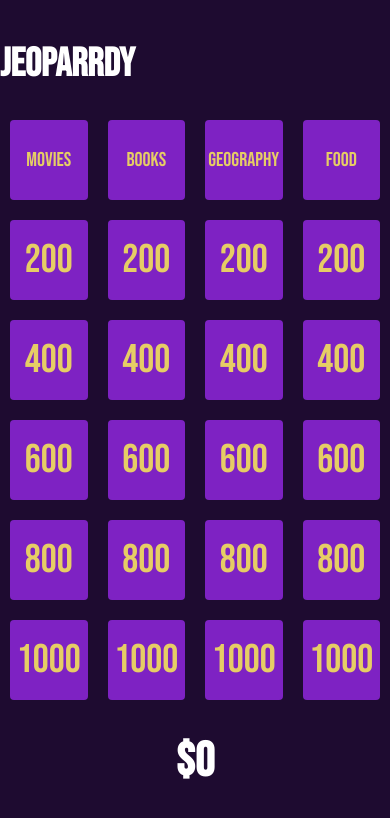
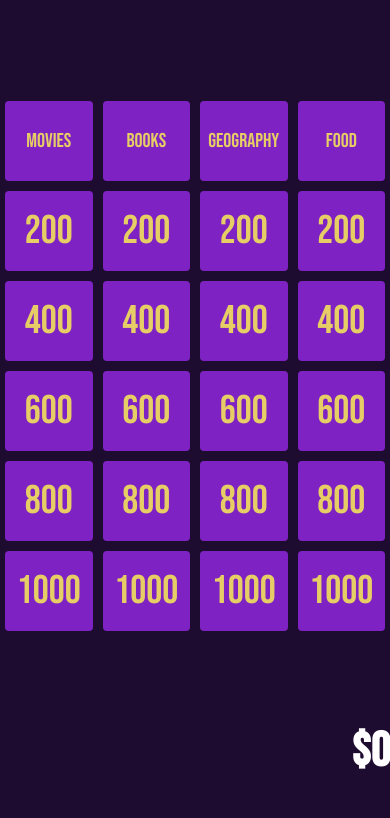
Before and after one commit to tonsz/jeoparrdy, a plain HTML site: page index.html in a window 390 px wide. Both pictures are taken after a click on the button "Start". Drawn offline with nearby package versions, Linux system fonts and the light colour scheme; some packages are replaced by stand-ins of ours; a script that the page names is missing; a web font is replaced by a local one.

Commit message:
style adjustments

```diff
--- a/app.js
+++ b/app.js
@@ -249,7 +249,7 @@ function startGame() {
       $(`#${q.category.toLowerCase()}`).append(questionMarkup);
     });
   }).then(function () {
-    $(".top").css("visibility", "visible");
+    $(".bottom").css("visibility", "visible");
     $(".board").css("visibility", "visible");
     $(".money").css("visibility", "visible");
 
--- a/index.html
+++ b/index.html
@@ -8,13 +8,13 @@
   </head>
   <body>
     <div class="app">
-      <div class="top">
-        <h1 class="sub-title">jeoparrdy</h1>
+      <!-- <h1 class="sub-title">jeoparrdy</h1> -->
+      <div class="board"></div>
+      <div class="bottom">
         <div class="stars"></div>
-      </div>
-      <div class="board"></div>
-      <div class="money">
-        <h1 class="sub-title" id="money">0</h1>
+        <div class="money">
+          <h1 class="sub-title" id="money">0</h1>
+        </div>
       </div>
 
       <div class="modal">
--- a/style.css
+++ b/style.css
@@ -26,12 +26,11 @@ body {
   text-align: center;
   color: #fff;
 }
-.top {
+.bottom {
   visibility: hidden;
-  margin-top: 20px;
   display: flex;
   justify-content: space-between;
-  align-items: center;
+  align-items: start;
 }
 .welcome {
   display: flex;
@@ -63,7 +62,6 @@ body {
   visibility: hidden;
 }
 .box {
-  /* width: 180px; */
   height: 80px;
   background-color: var(--box-color);
   color: var(--title-color);
@@ -220,6 +218,9 @@ small {
 }
 
 @media screen and (max-width: 480px) {
+  body {
+    margin: 10px auto;
+  }
   .modal-content {
     padding: 2rem;
     height: auto;
@@ -231,6 +232,9 @@ small {
   .q {
     font-size: 2.5em;
   }
+  .box {
+    margin: 5px;
+  }
   .cat-title {
     font-size: 1.25em;
   }
```
